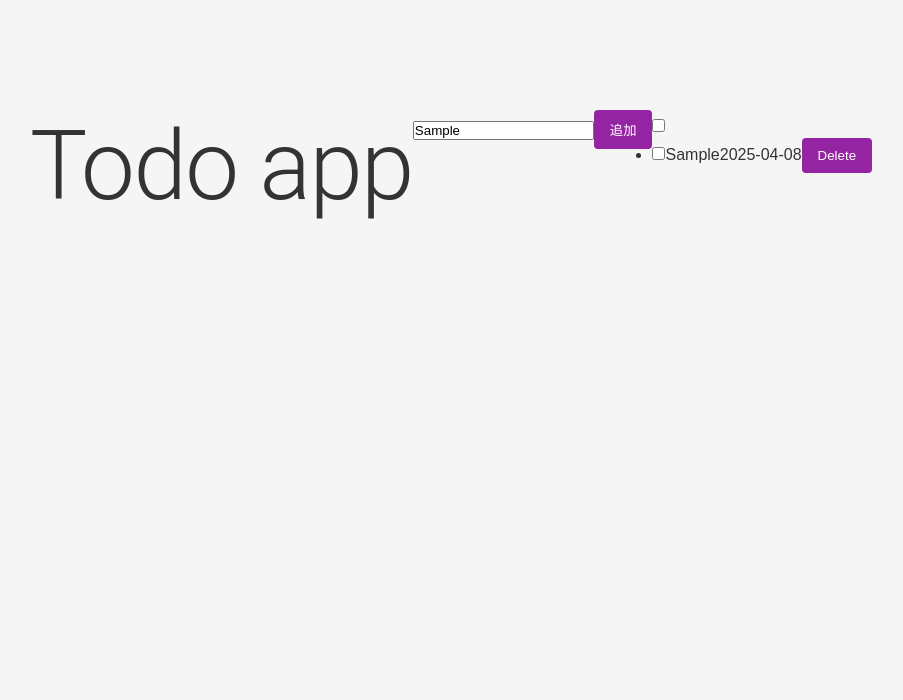
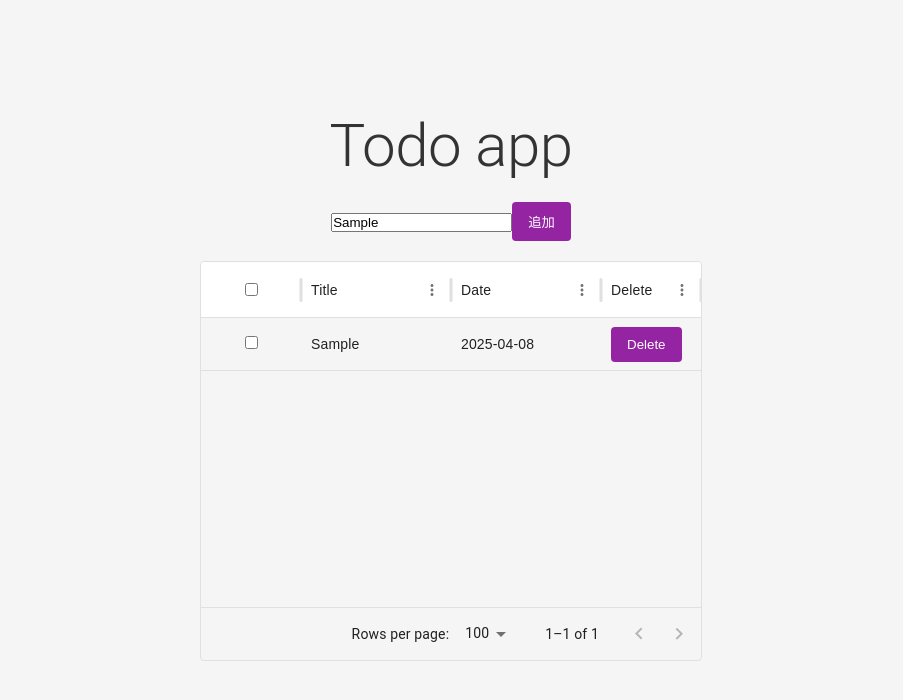
Before and after one commit to abcd9999971/react-practice5, a Next.js app: page / in a window 1280 px wide. Both pictures are taken after typing "Sample" into the empty fields and a click on the button "追加". Shown: the top 700 px of the page, without its empty margins (189-1092 px from the left). Built offline with nearby package versions, Linux system fonts and the light colour scheme.

Commit message:
👍削除時のダイアログ確認

```diff
--- a/package.json
+++ b/package.json
@@ -12,6 +12,7 @@
     "@emotion/react": "^11.14.0",
     "@emotion/styled": "^11.14.0",
     "@mui/material": "^7.0.1",
+    "@mui/x-data-grid": "^7.28.3",
     "next": "^15.2.4",
     "react": "^18.3.1",
     "react-dom": "^18.3.1",
--- a/src/app/page.tsx
+++ b/src/app/page.tsx
@@ -4,12 +4,13 @@ import Box from '@mui/material/Box';
 
 import TodoApp  from '@/components/TodoApp';
 
-
 export default function Home() {
 
   return (
-    <Box sx={{ padding: '20px',justifyContent: 'center', display: 'flex' }}>
-      <TodoApp />
-    </Box>
+    <div>
+      <Box sx={{ padding: '20px',justifyContent: 'center'}}>
+        <TodoApp />
+      </Box>
+    </div>
   );
 }
--- /dev/null
+++ b/src/components/DeleteDialog.tsx
@@ -0,0 +1,33 @@
+import { Dialog,  DialogContent, DialogTitle} from '@mui/material';
+
+type DeleteDialogProps = {
+    open: boolean;
+    onClose: () => void;
+    onDelete: () => void;
+};
+
+export const  DeleteDialog = ({ open , onClose , onDelete}:DeleteDialogProps ) => {
+    return (
+    <Dialog open={open} onClose={onClose}>
+        <DialogTitle>警告</DialogTitle>
+        <DialogContent>
+            <p>本当に削除しますか？</p>
+            <button
+                onClick={() => {
+                    onClose();
+                }
+            }
+            >キャンセル</button>
+            <button
+                onClick={() => {
+                    onDelete();
+                    onClose();
+                }
+            }
+            >削除</button>
+        </DialogContent>
+    </Dialog>
+    );
+}
+
+export default DeleteDialog;
--- a/src/components/TodoAddForm.tsx
+++ b/src/components/TodoAddForm.tsx
@@ -1,4 +1,6 @@
+import Box from '@mui/material/Box';
 import { UseFormRegister , FieldErrors } from 'react-hook-form';
+
 
 type TodoAddFormProps = {
   onSubmit: () => void;
@@ -9,11 +11,13 @@ type TodoAddFormProps = {
 export const TodoAddForm = ({ onSubmit, errors,register }: TodoAddFormProps) => {
 
   return (
-    <form onSubmit={onSubmit}>
-      <input {...register('title', { required: true })} />
-      {errors.title && <span>🔺This field is required🔺</span>}
-      <button type="submit">追加</button>
-    </form>
+    <Box sx={{ padding: '20px',justifyContent: 'center', display: 'flex' }}>
+      <form onSubmit={onSubmit}>
+        <input {...register('title', { required: true })} />
+        {errors.title && <span>🔺This field is required🔺</span>}
+        <button type="submit">追加</button>
+      </form>
+    </Box>
   );
 };
 
--- a/src/components/TodoAddFormContainer.tsx
+++ b/src/components/TodoAddFormContainer.tsx
@@ -1,7 +1,9 @@
 import { useRef } from 'react';
+
 import { useForm, SubmitHandler } from 'react-hook-form';
+
+import TodoAddForm from './TodoAddForm';
 import type { TodoStyle } from '@/type.ts';
-import TodoAddForm from './TodoAddForm';
 
 type TodoAddFormProps = {
   handleAddTodo: (data: TodoStyle) => void;
--- a/src/components/TodoApp.tsx
+++ b/src/components/TodoApp.tsx
@@ -1,34 +1,50 @@
 import { useState } from 'react';
 
+import { Typography } from '@mui/material';
 import Box from '@mui/material/Box';
-import { Typography } from '@mui/material';
 
 import type { TodoStyle } from '@/type.ts';
+
 import TodoAddFormContainer from '@/components/TodoAddFormContainer';
 import TodoListContainer from '@/components/TodoListContainer';
-
+import DeleteDialog from './DeleteDialog';
 
 export const TodoApp = () => {
 
   const [todos, setTodos] = useState<TodoStyle[]>([]);
+  const [open, setOpen] = useState(false);
+  const [deleteIds, setDeleteIds] = useState<number[]>([]);
+
 
   const handleAddTodo = (data:TodoStyle) => {
       setTodos((prevTodos) => [...prevTodos, data]);
     };
 
-  const handleDelete = (id: (number[])) => {
-    // if id is null, delete all todos
-    if (id != null)
-      setTodos((prevTodos) => prevTodos.filter((todo) => !id.includes(todo.id)))
-    else
-      setTodos([]);
+  const handleDelete = () => {
+    // if deleteIds is empty, show an alert
+    if (deleteIds.length > 0) {
+      setTodos((prevTodos) => prevTodos.filter((todo) => !deleteIds.includes(todo.id)));
+    } else {
+      alert("削除するtodoがありません");
+    }
+  };
+
+  const ConfirmDelete = (ids:number[]) => {
+    setOpen(true);
+    setDeleteIds(ids);
+  };
+
+  const handleClose = () => {
+    setOpen(false);
+    setDeleteIds([]);
   };
 
   return (
-    <Box sx={{ padding: '20px',justifyContent: 'center', display: 'flex' }}>
-      <Typography variant="h1">Todo app</Typography>
+    <Box sx={{ padding: '20px',justifyContent: 'center', display: 'flex', flexDirection: 'column', alignItems: 'center' }}>
+      <Typography variant="h2">Todo app</Typography>
+      <DeleteDialog open={open} onClose={handleClose} onDelete={handleDelete} />
       <TodoAddFormContainer handleAddTodo={handleAddTodo} />
-      <TodoListContainer todos = {todos} handleDelete = {handleDelete}/>
+      <TodoListContainer todos = {todos} confirmDelete = {ConfirmDelete} />
     </Box>
   );
 }
--- a/src/components/TodoList.tsx
+++ b/src/components/TodoList.tsx
@@ -1,3 +1,7 @@
+import Box from '@mui/material/Box';
+import { DataGrid, GridColDef } from '@mui/x-data-grid';
+
+
 type TodoListProps = {
   todos: {
     id: number;
@@ -10,7 +14,9 @@ type TodoListProps = {
   toggleSelectAll : () => void;
   handleDeleteThis : (id: number) => void
   handleDeleteSelected : () => void
+
 };
+
 export const TodoList = ({
   todos,
   selectedIds,
@@ -21,39 +27,64 @@ export const TodoList = ({
   handleDeleteSelected
   }: TodoListProps) => {
 
-  return (
-    <div>
-      <h2>
+
+  const columns: GridColDef[] = [
+    {
+      field:'select',
+      headerName: '',
+      renderHeader: () => (
         <input
           type="checkbox"
           checked={isAllSelected}
           onChange={toggleSelectAll}
         />
-        {(selectedIds.length > 0) && (
-          <button onClick={handleDeleteSelected}>Delete Selected</button>
-        )}
-      </h2>
-      <ul>
-        {todos.map(({ id, title, date }) => (
-          <li key={id}>
+      ), width: 100,
+      renderCell: (params) => (
         <input
           type="checkbox"
-              checked={selectedIds.includes(id)}
-              onChange={() => toggleSelect(id)}
+          checked={selectedIds.includes(params.row.id)}
+          onChange={() => toggleSelect(params.row.id)}
         />
-            {title}
-            <span>{date}</span>
+      ),
+      sortable : false,
+      align: 'center',
+      headerAlign: 'center',
+      disableColumnMenu: true,
+    },
+    { field: 'title', headerName: 'Title', width: 150 },
+    { field: 'date', headerName: 'Date', width: 150 },
+    {
+      field: 'delete',
+      headerName: 'Delete',
+      width: 100,
+      renderCell: (params) => (
         <button
           onClick={() => {
-                handleDeleteThis(id);
+            handleDeleteThis(params.row.id);
           }}
         >
           Delete
         </button>
-          </li>
-        ))}
-      </ul>
-    </div>
+      )
+    }
+
+  ];
+
+
+
+  return (
+    <Box sx={{ height: 400, width: '100%' }}>
+
+        {(selectedIds.length > 0) && (
+          <button onClick={handleDeleteSelected}>Delete Selected</button>
+        )}
+      <DataGrid
+        rows={todos}
+        columns={columns}
+        checkboxSelection={false}
+        getRowId={(row) => row.id}
+      />
+    </Box>
   );
 };
 
--- a/src/components/TodoListContainer.tsx
+++ b/src/components/TodoListContainer.tsx
@@ -1,17 +1,19 @@
-import  { useMemo, useState } from 'react';
+import  { useMemo, useState, useEffect } from 'react';
 
 import Box from '@mui/material/Box';
+
+import type { TodoStyle } from '@/type';
 import TodoList from '@/components/TodoList';
 
-import type { TodoStyle } from '@/type';
 
 type TodoListProps = {
   todos: TodoStyle[];
-  handleDelete: (ids: number[]) => void;
+  confirmDelete: (ids: number[]) => void;
+  onDeleteResult?: (deletedIds: number[]) => void;
 };
 
 
-export const TodoListContainer = ({ todos, handleDelete }: TodoListProps) => {
+export const TodoListContainer = ({ todos, confirmDelete}: TodoListProps) => {
 
     const [selectedIds, setSelectedIds] = useState<number[]>([]);
 
@@ -29,13 +31,11 @@ export const TodoListContainer = ({ todos, handleDelete }: TodoListProps) => {
     };
 
     const handleDeleteSelected = () => {
-      handleDelete(selectedIds);
-      setSelectedIds([]);
+      confirmDelete(selectedIds);
     };
 
     const handleDeleteThis = (id: number) => {
-      handleDelete([id]);
-      setSelectedIds((prev) => prev.filter((item) => item !== id))
+      confirmDelete([id]);
     }
 
     return (
```
Also changed, not shown: src/components/DeleteDialogContainer.tsx (added, +27 -0 lines), src/components/useSelection.tsx (added, +24 -0 lines), src/components/TodoHeader.tsx (deleted), 1 other file (tests, documents, lock files or other folders). Lines whose indentation alone changed are shown as unchanged.
